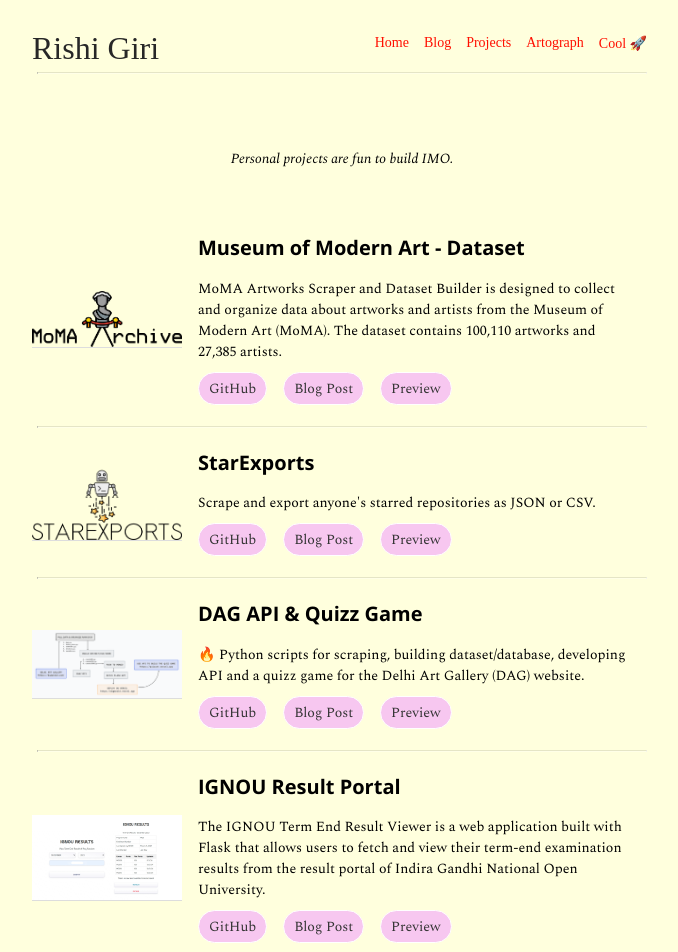
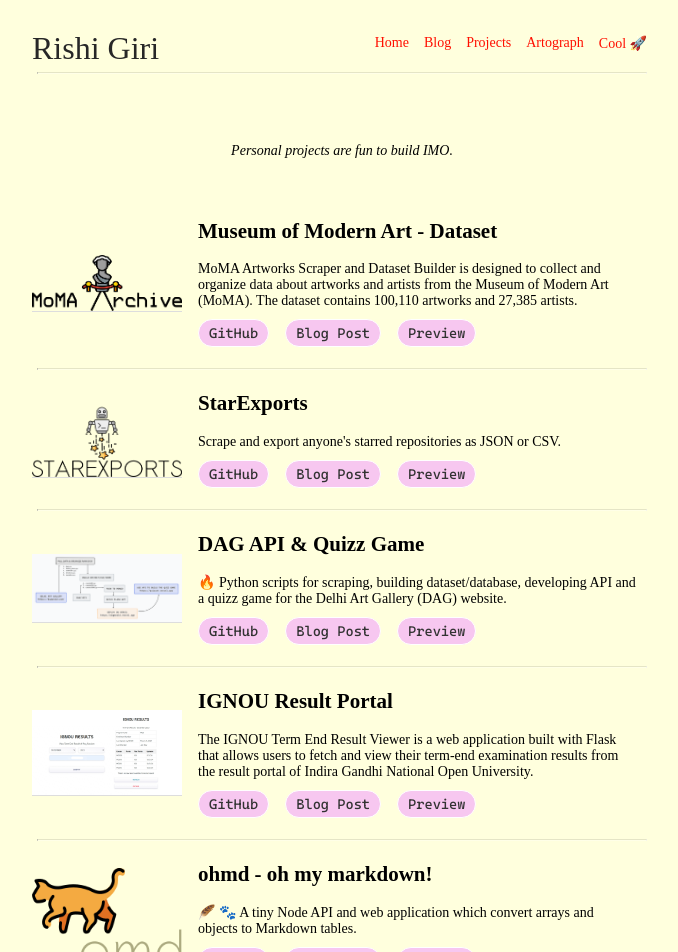
Before and after one commit to CodeDotJS/space, a Jekyll site: the page built from projects.md, in a window 1280 px wide. Shown: the top 952 px of the page, without its empty margins (298-976 px from the left). Built offline with Jekyll 4.4.1, drawn with Linux system fonts in a browser that asks for light colours; nearby versions of some CDN libraries; some web fonts are replaced.

Commit message:
update fonts

```diff
--- a/css/main.scss
+++ b/css/main.scss
@@ -56,7 +56,6 @@
 
 pre, code {
     font-family: "Inconsolata";
-    // font-size: 14px;
     color: firebrick;
 }
 
@@ -75,7 +74,6 @@
     ul {
         font-family: "Labrada", serif;
         font-optical-sizing: auto;
-        // font-family: "Spectral", "Open Sans", "Cascadia Code";
         display: inline-block;
         margin: 0;
         padding: 5px 0 5px 0;
@@ -88,7 +86,7 @@
 
     padding: 30px 0 20px 0;
     .site-title{
-        font-family: "Andika", Serif;
+        font-family: "Labrada", Serif;
         font-size: 32px;
         color: #272727;
         display: inline-block;
@@ -123,7 +121,7 @@
 }
 
 .page-title{
-    font-family: "Open Sans", "Andika", Serif;
+    font-family: "Labrada";
     text-align: center;
     font-size: xx-large;
     font-weight: bold;
@@ -194,7 +192,7 @@
 }
 
 .content {
-    font-family: "Spectral", "Andika", sans-serif;
+    font-family: "Labrada";
     ol {
         counter-reset: list;
     }
@@ -302,9 +300,7 @@
     padding: 0;
 }
 
-table tr:nth-child(2n) {
-    // background-color: #f8f8f8;
-}
+table tr:nth-child(2n) {}
 
 table tr th {
     font-weight: bold;
--- a/css/projects.scss
+++ b/css/projects.scss
@@ -19,9 +19,7 @@
 
         h2 {
             margin-top: 0;
-            // margin-bottom: 0.5rem;
-            font-size: 1.25rem;
-            font-family: "Open Sans";
+            font-family: "Andika";
         }
 
         p {
@@ -39,6 +37,7 @@
     .project-links {
         display: flex;
         margin-top: 10px;
+        font-family: "Cascadia Code";
 
         a {
             color: #333;
--- a/css/updates.scss
+++ b/css/updates.scss
@@ -63,20 +63,17 @@
           display: flex;
           flex-direction: column;
           gap: 5px;
-          // justify-content: center;
-          // align-items: center;
         }
 
         .book-title {
           background: #a4c8b5;
           padding: 10px;
           border-radius: 5px;
-          // color: white;
           font-family: "Spectral";
         }
 
         .book-author {
-          font-family: "Andika";
+          font-family: "Labrada";
           font-weight: bold;
           padding: 10px;
           background: #c9ddcc;
@@ -96,6 +93,10 @@
           font-size: 11px;
         }
 
+        img {
+          border-radius: 10px;
+        }
+
         .book-progress {
           background-color: #e5e5e5;
           border-radius: 6px;
@@ -103,8 +104,8 @@
 
           .progress-bar {
             background-color: $blue;
-            font-weight: bold;
-          }
+            font-weight: bold
+;          }
         }
       }
     }
```
